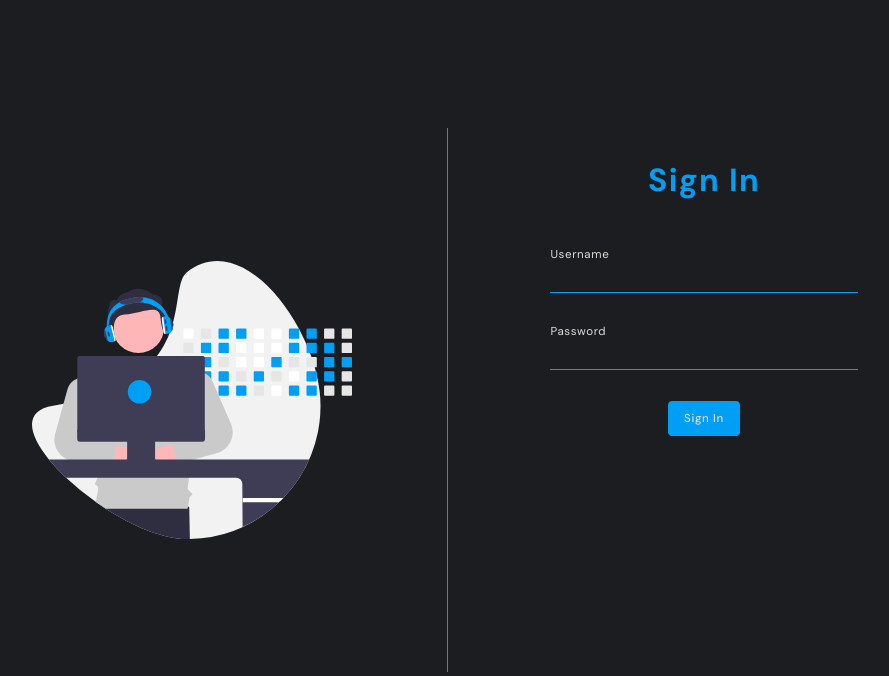
After one commit to thesmartcoder7/project-watch, a Django app: page /users/signin/ in a window 1280 px wide. The commit adds this page. Shown: the top 676 px of the page, without its empty margins (192-1081 px from the left). Run offline with Django 4.2, Linux system fonts and the light colour scheme.

Commit message:
style: structure and style the signup/login page

```diff
--- /dev/null
+++ b/users/templates/users/login.html
@@ -0,0 +1,21 @@
+{% extends 'users/signup.html'%}
+
+<!--  -->
+
+{% block title %}
+<title>Signup</title>
+{% endblock %}
+
+<!--  -->
+{% block form %}
+<h1>Sign In</h1>
+<label for="username">
+  <span>Username</span>
+  <input type="text" id="username" name="username" />
+</label>
+<label for="pasword">
+  <span>Password</span>
+  <input type="password" name="password" id="password" />
+</label>
+<input type="submit" value="Sign In" />
+{% endblock %}
--- a/users/templates/users/signup.html
+++ b/users/templates/users/signup.html
@@ -11,7 +11,9 @@
       href="{% static 'projects/images/folder.png' %}"
       type="image/x-icon"
     />
+    {% block title %}
     <title>Signup</title>
+    {% endblock %}
   </head>
   <body>
     <main>
@@ -21,6 +23,8 @@
       <div class="right">
         <form>
           {% csrf_token %}
+          <!--  -->
+          {% block form %}
           <h1>Sign Up</h1>
           <label for="username">
             <span>Username</span>
@@ -35,6 +39,7 @@
             <input type="password" name="password" id="password" />
           </label>
           <input type="submit" value="Submit" />
+          {% endblock %}
         </form>
       </div>
     </main>
--- a/users/urls.py
+++ b/users/urls.py
@@ -2,5 +2,6 @@ from django.urls import path
 from . import views
 
 urlpatterns = [
-    path('signup/', views.signup, name='users-signup')
+    path('signup/', views.signup, name='users-signup'),
+    path('signin/', views.signin, name='users-signin')
 ]
--- a/users/views.py
+++ b/users/views.py
@@ -4,3 +4,7 @@ from django.http import HttpResponse
 # Create your views here.
 def signup(request):
     return render(request, 'users/signup.html')
+
+
+def signin(request):
+    return render(request, 'users/login.html')
```
